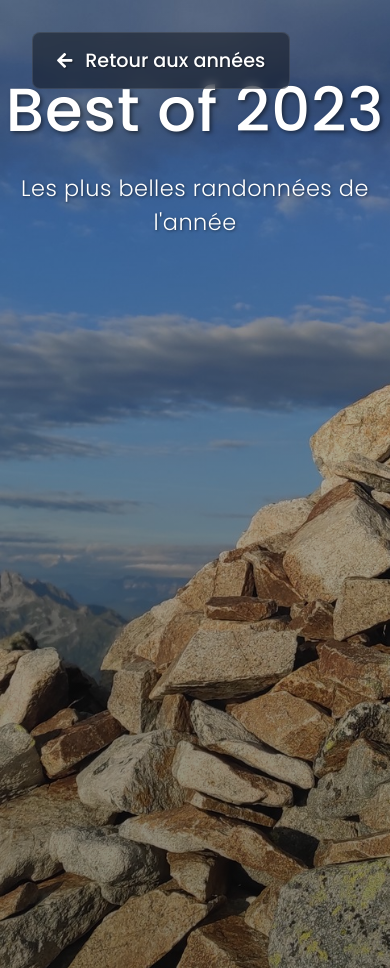
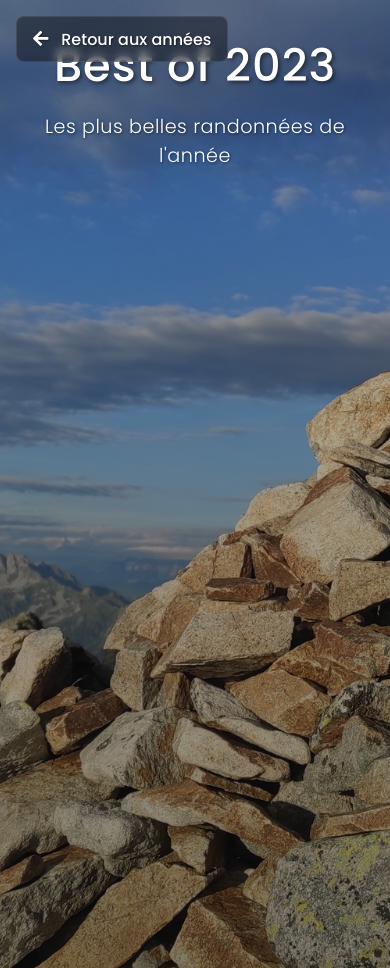
Before and after one commit to mikelum38/hiking-gallery, a Flask app: page /bestof in a window 390 px wide. Run offline with Flask 3, Linux system fonts and the light colour scheme.

Commit message:
Corrections mobile

```diff
--- a/templates/bestof.html
+++ b/templates/bestof.html
@@ -82,6 +82,63 @@
             letter-spacing: 0.5px;
         }
 
+        @media (max-width: 768px) {
+            .home-hero {
+                padding-top: 2rem;
+            }
+
+            .home-hero h1 {
+                font-size: 2.8rem;
+                padding: 0 1rem;
+            }
+
+            .home-hero p {
+                font-size: 1.2rem;
+                padding: 0 1.5rem;
+                margin: 0.8rem 0 2rem;
+            }
+
+            .months-container {
+                bottom: 1rem;
+                padding: 0 1rem;
+            }
+
+            .months-scroll {
+                gap: 0.8rem;
+                padding: 0.5rem 0;
+            }
+
+            .month-card {
+                flex: 0 0 160px;
+                height: 120px;
+            }
+
+            .month-overlay {
+                padding: 0.8rem;
+            }
+
+            .month-name {
+                font-size: 1rem;
+                margin-bottom: 0.1rem;
+            }
+
+            .gallery-count {
+                font-size: 0.8rem;
+            }
+
+            .back-link {
+                top: 1rem;
+                left: 1rem;
+                font-size: 1rem;
+                padding: 0.6rem 1rem;
+            }
+
+            .add-hike-btn {
+                padding: 0.6rem 1.4rem;
+                font-size: 0.9rem;
+            }
+        }
+
         /* ... Copier les autres styles de future.html ... */
     </style>
 </head>
```
